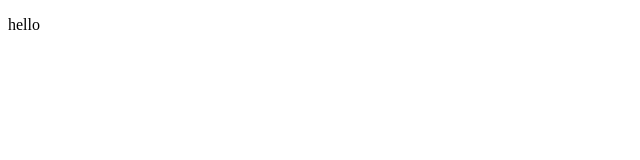
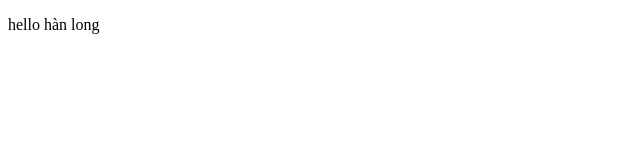
Before and after one commit to nguyenhai2510/Hoc_JS_MH, a plain HTML site: page index2.html in a window 1280 px wide. Shown: the full height of the page, 0-640 px from the left. Drawn offline with Linux system fonts and the light colour scheme.

Commit message:
Update index2.html

```diff
--- a/index2.html
+++ b/index2.html
@@ -6,6 +6,7 @@
     <title>Document</title>
 </head>
 <body>
-    <p>hello</p>
+    <p>hello hàn long</p>
+
 </body>
 </html>
```
